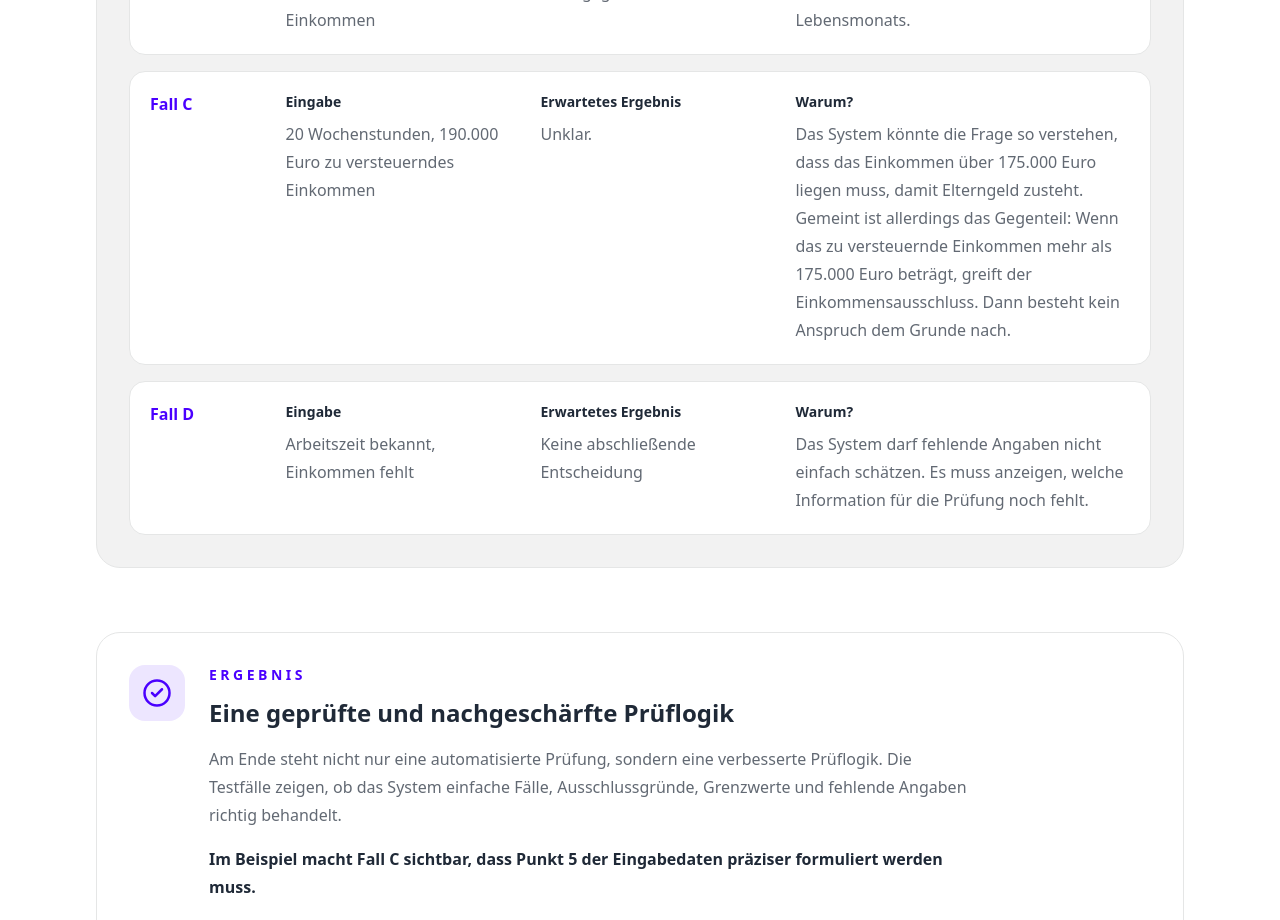
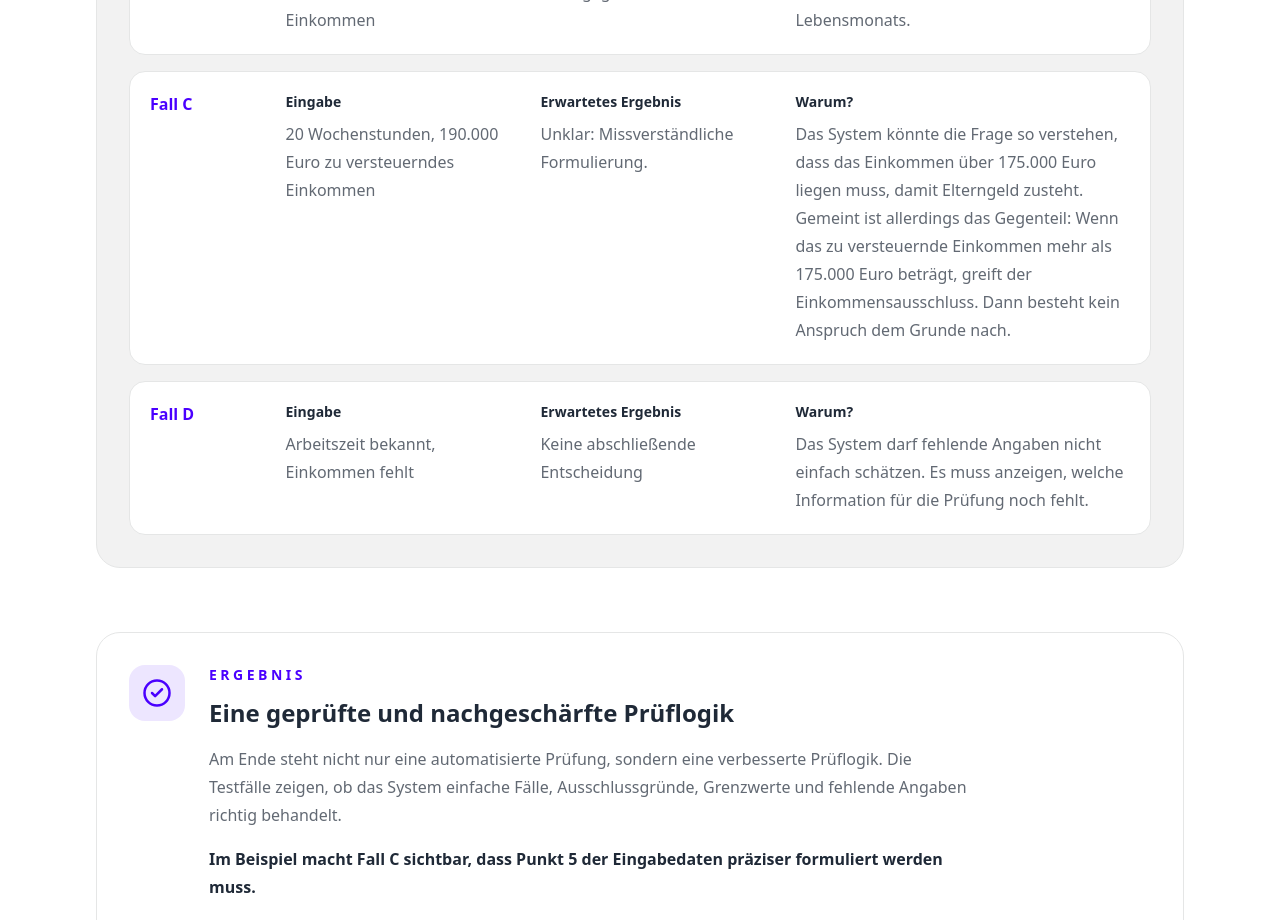
Before and after one commit to Peter-Pander/legal-engineer-explained, a React (Vite) app in the folder frontend/: page /legal-rule-design/automation-and-quality-check in a window 1280 px wide. Shown: the part 2020-2940 px from the top of the page. Built offline with nearby package versions, Linux system fonts and the light colour scheme.

Commit message:
Clarify Fall C result wording

```diff
--- a/frontend/src/pages/AutomationAndQualityCheckPage.jsx
+++ b/frontend/src/pages/AutomationAndQualityCheckPage.jsx
@@ -22,7 +22,7 @@ const AutomationAndQualityCheckPage = () => {
     {
       name: "Fall C",
       input: "20 Wochenstunden, 190.000 Euro zu versteuerndes Einkommen",
-      result: "Unklar.",
+      result: "Unklar: Missverständliche Formulierung.",
       reason:
         "Das System könnte die Frage so verstehen, dass das Einkommen über 175.000 Euro liegen muss, damit Elterngeld zusteht. Gemeint ist allerdings das Gegenteil: Wenn das zu versteuernde Einkommen mehr als 175.000 Euro beträgt, greift der Einkommensausschluss. Dann besteht kein Anspruch dem Grunde nach.",
     },
```
